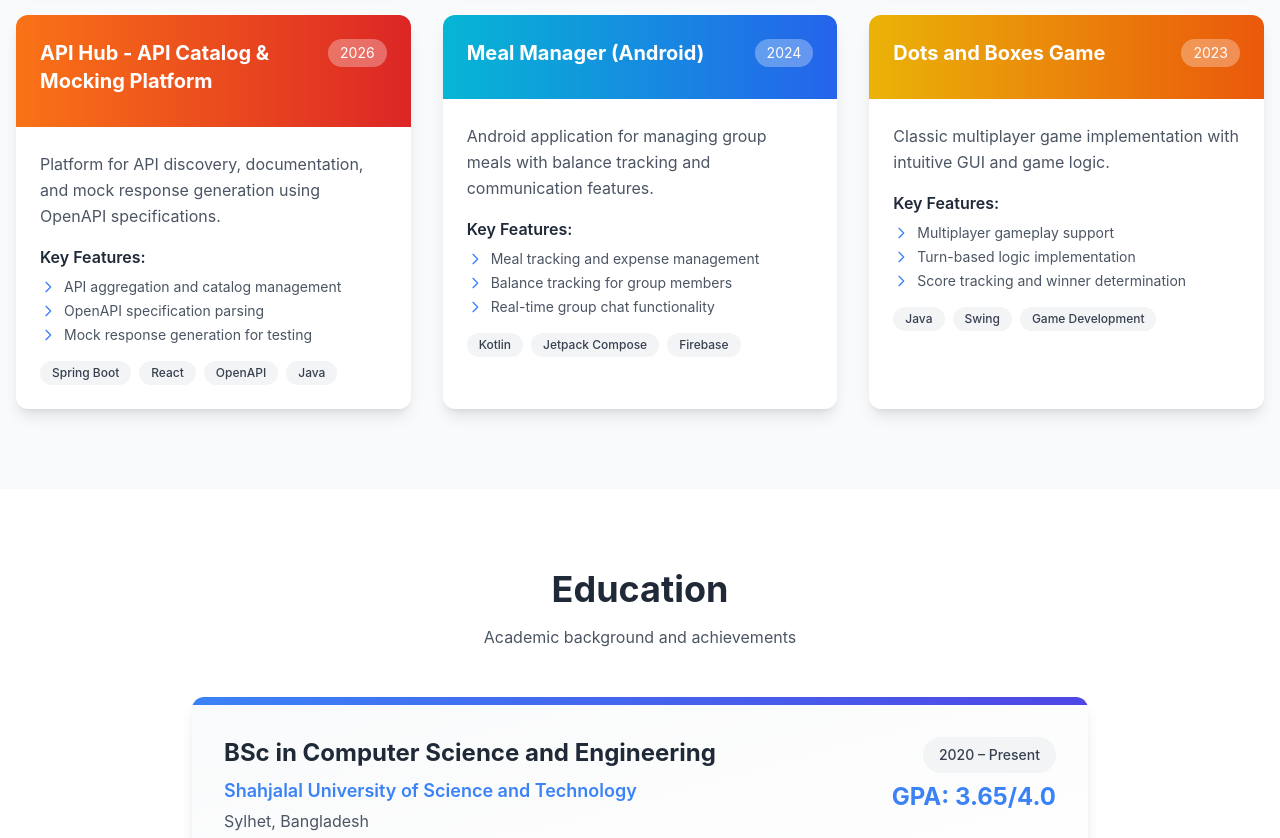
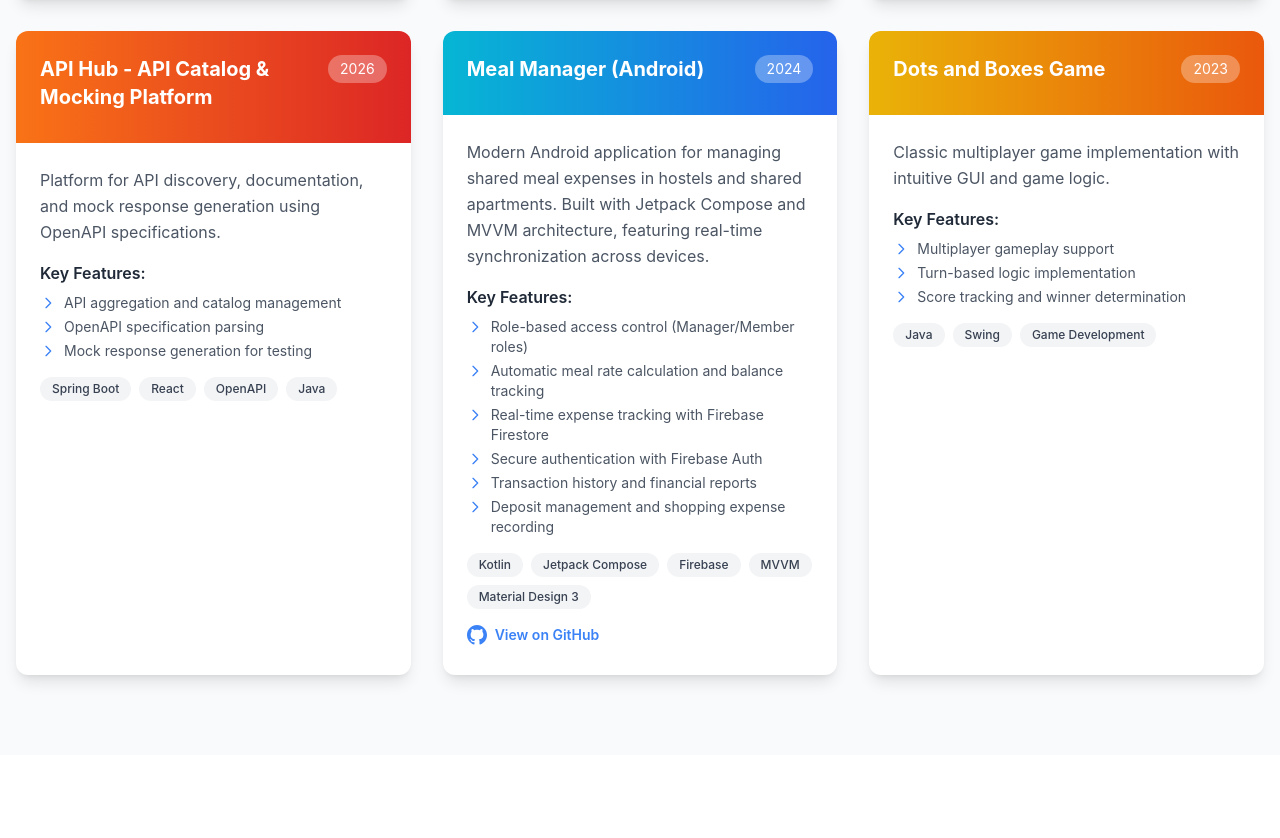
Before and after one commit to Kaoserahamed/Portfolio, a React (Create React App) app: page / in a window 1280 px wide. Shown: the part 4121-4959 px from the top of the page. Built offline with nearby package versions, Linux system fonts and the light colour scheme.

Commit message:
Update Meal Manager project with detailed features and GitHub link

```diff
--- a/src/components/Projects.js
+++ b/src/components/Projects.js
@@ -13,6 +13,7 @@
         'Achieved high accuracy in identifying invasive species',
       ],
       color: 'from-green-500 to-emerald-600',
+      github: null,
     },
     {
       title: 'Multi-Tour Booking Platform',
@@ -25,6 +26,7 @@
         'Wishlist functionality and real-time chat support',
       ],
       color: 'from-blue-500 to-indigo-600',
+      github: null,
     },
     {
       title: 'E-Commerce & Food Delivery Platforms',
@@ -37,6 +39,7 @@
         'User authentication and authorization',
       ],
       color: 'from-purple-500 to-pink-600',
+      github: null,
     },
     {
       title: 'API Hub - API Catalog & Mocking Platform',
@@ -49,18 +52,23 @@
         'Mock response generation for testing',
       ],
       color: 'from-orange-500 to-red-600',
+      github: null,
     },
     {
       title: 'Meal Manager (Android)',
       year: '2024',
-      description: 'Android application for managing group meals with balance tracking and communication features.',
-      technologies: ['Kotlin', 'Jetpack Compose', 'Firebase'],
+      description: 'Modern Android application for managing shared meal expenses in hostels and shared apartments. Built with Jetpack Compose and MVVM architecture, featuring real-time synchronization across devices.',
+      technologies: ['Kotlin', 'Jetpack Compose', 'Firebase', 'MVVM', 'Material Design 3'],
       highlights: [
-        'Meal tracking and expense management',
-        'Balance tracking for group members',
-        'Real-time group chat functionality',
+        'Role-based access control (Manager/Member roles)',
+        'Automatic meal rate calculation and balance tracking',
+        'Real-time expense tracking with Firebase Firestore',
+        'Secure authentication with Firebase Auth',
+        'Transaction history and financial reports',
+        'Deposit management and shopping expense recording',
       ],
       color: 'from-cyan-500 to-blue-600',
+      github: 'https://github.com/Kaoserahamed/Meal_Manager_android_app',
     },
     {
       title: 'Dots and Boxes Game',
@@ -73,6 +81,7 @@
         'Score tracking and winner determination',
       ],
       color: 'from-yellow-500 to-orange-600',
+      github: null,
     },
   ];
 
@@ -130,7 +139,7 @@
                   </ul>
                 </div>
 
-                <div className="flex flex-wrap gap-2">
+                <div className="flex flex-wrap gap-2 mb-4">
                   {project.technologies.map((tech, idx) => (
                     <span
                       key={idx}
@@ -140,6 +149,20 @@
                     </span>
                   ))}
                 </div>
+
+                {project.github && (
+                  <a
+                    href={project.github}
+                    target="_blank"
+                    rel="noopener noreferrer"
+                    className="inline-flex items-center text-primary hover:text-secondary font-semibold text-sm transition-colors"
+                  >
+                    <svg className="w-5 h-5 mr-2" fill="currentColor" viewBox="0 0 24 24">
+                      <path d="M12 0c-6.626 0-12 5.373-12 12 0 5.302 3.438 9.8 8.207 11.387.599.111.793-.261.793-.577v-2.234c-3.338.726-4.033-1.416-4.033-1.416-.546-1.387-1.333-1.756-1.333-1.756-1.089-.745.083-.729.083-.729 1.205.084 1.839 1.237 1.839 1.237 1.07 1.834 2.807 1.304 3.492.997.107-.775.418-1.305.762-1.604-2.665-.305-5.467-1.334-5.467-5.931 0-1.311.469-2.381 1.236-3.221-.124-.303-.535-1.524.117-3.176 0 0 1.008-.322 3.301 1.23.957-.266 1.983-.399 3.003-.404 1.02.005 2.047.138 3.006.404 2.291-1.552 3.297-1.23 3.297-1.23.653 1.653.242 2.874.118 3.176.77.84 1.235 1.911 1.235 3.221 0 4.609-2.807 5.624-5.479 5.921.43.372.823 1.102.823 2.222v3.293c0 .319.192.694.801.576 4.765-1.589 8.199-6.086 8.199-11.386 0-6.627-5.373-12-12-12z" />
+                    </svg>
+                    View on GitHub
+                  </a>
+                )}
               </div>
             </div>
           ))}
```
